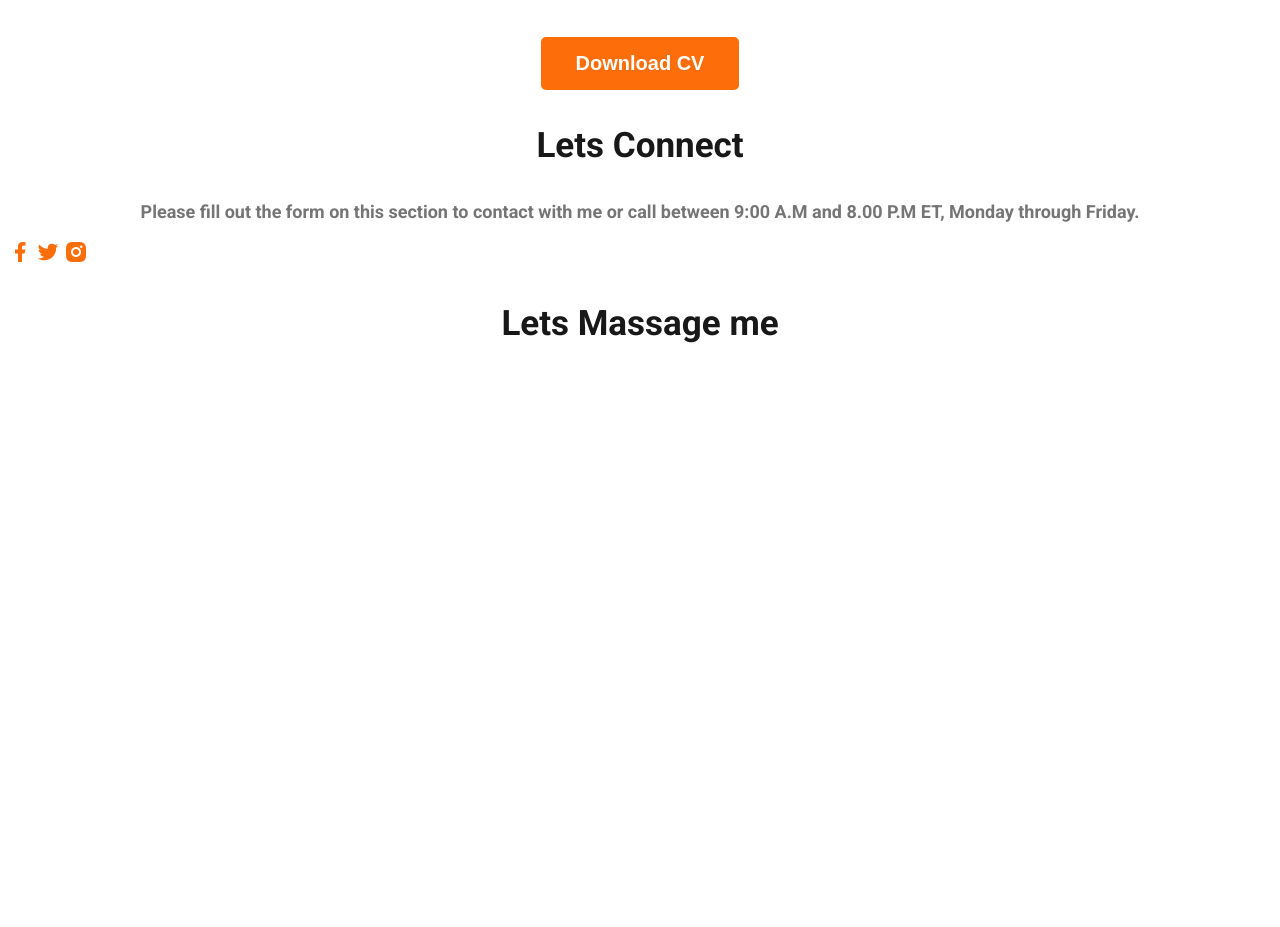
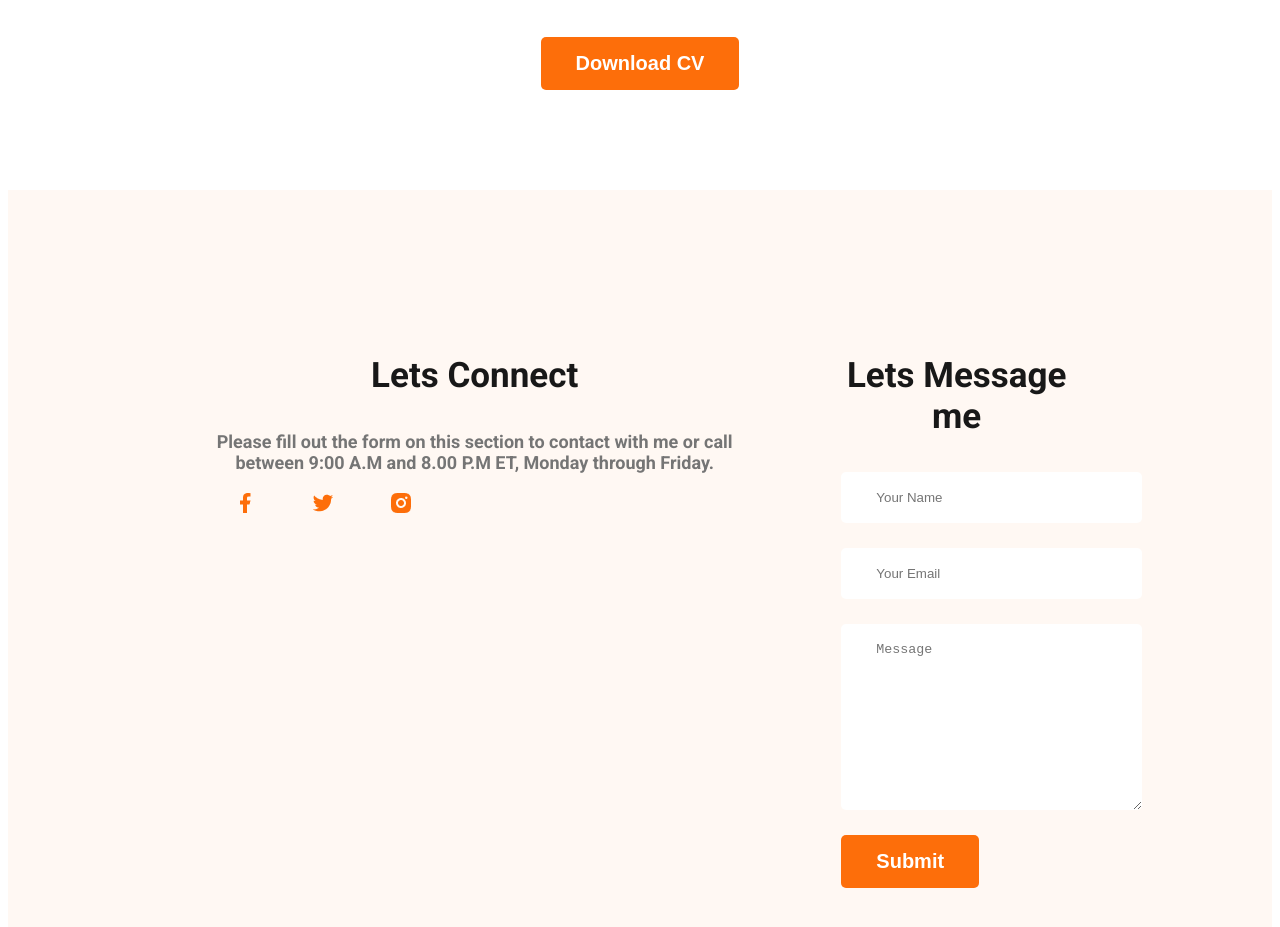
Before and after one commit to asifsarker111/web-developer-portfolio, a plain HTML site: page index.html in a window 1280 px wide. Shown: the part 2960-3887 px from the top of the page. Before the commit the page ends 3339 px from the top, so only its background shows below. Drawn offline with Linux system fonts and the light colour scheme.

Commit message:
finished footer section and contact form

```diff
--- a/index.html
+++ b/index.html
@@ -154,8 +154,14 @@
                 <a href=""><img src="images/icons/insta.png" alt=""></a>
             </div>
         </div>
-        <div class="footer-colum">
-            <h3 class="section-title">Lets Massage me</h3>
+        <div class="footer-column">
+            <h3 class="section-title">Lets Message me</h3>
+            <form class="contact" action="">
+                <input type="text" placeholder="Your Name">
+                <input type="email" name="" placeholder="Your Email" id="">
+                <textarea name="" id="" cols="30" rows="10" placeholder="Message"></textarea>
+                <input class="btn-primary" type="submit" value="Submit">
+            </form>
         </div>
     </footer>
 
--- a/styles/portfolio.css
+++ b/styles/portfolio.css
@@ -169,9 +169,32 @@ main section{
     margin-top: 50px;
 }
 
-.footer{
+/* footer style */
+
+footer{
     display: flex;
+    gap: 100px;
     background: #FFF8F3;
     margin-top: 100px;
     padding: 130px 200px;
 }
+.footer-column{
+    width: 50%;
+}
+
+.social-links a{
+    margin: 25px;
+}
+
+.contact input[type="text"], .contact input[type="email"], textarea{
+    display: block;
+    margin-bottom: 25px;
+    padding: 18px 35px;
+    color: #757575;
+    border-radius: 5px;
+    background: #FFF;
+    border: 0;
+    width: 100%;
+}
+
+.contact
```
